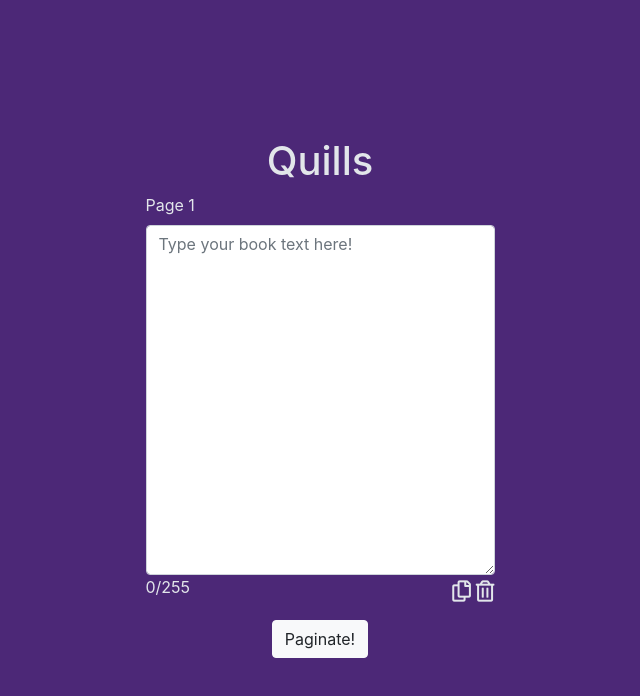
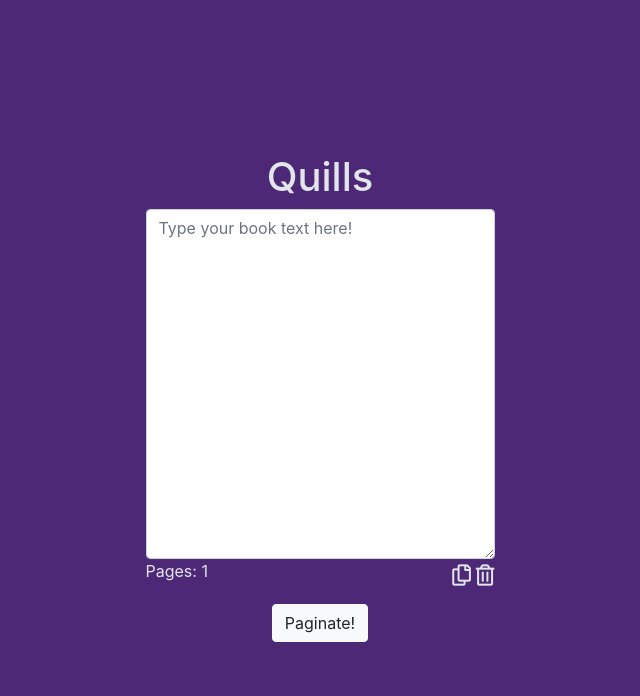
Before and after one commit to ScoHa/quills, a plain HTML site: page index.html in a window 1280 px wide. Shown: the whole page, without its empty margins (320-960 px from the left). Drawn offline with nearby package versions, Linux system fonts and the light colour scheme.

Commit message:
Update charcount to page numbers

```diff
--- a/index.html
+++ b/index.html
@@ -21,7 +21,6 @@
 		<div class="row" id="page1">
 			<form>
 				<div class="form-group" id="book-text">
-					<label for="text-input">Page 1</label>
 					<textarea class="form-control text-input" placeholder="Type your book text here!" id="text-input" rows="14" cols="30"></textarea>
 					<div id="underneath">
 						<div id="charcount"></div>
--- a/js/quills.js
+++ b/js/quills.js
@@ -67,13 +67,13 @@ $('#submit').on('click', function(event) {
 // Character count
 $(document).ready(function() {
 	var textMax = 255;
-	$('#charcount').html('0/255');
+	$('#charcount').html('Pages: 1');
 
 	$('#text-input').keyup(function() {
 		var text = $('#text-input').val();
 		var textLength = $('#text-input').val().length;
 		var lineBreaks = (text.match(/\r|\n/g)||[]).length;
-		$('#charcount').html(textLength + lineBreaks + '/255');
+		$('#charcount').html("Pages: " + Math.ceil((textLength + lineBreaks) / 255));
 	});
 
 });
```
